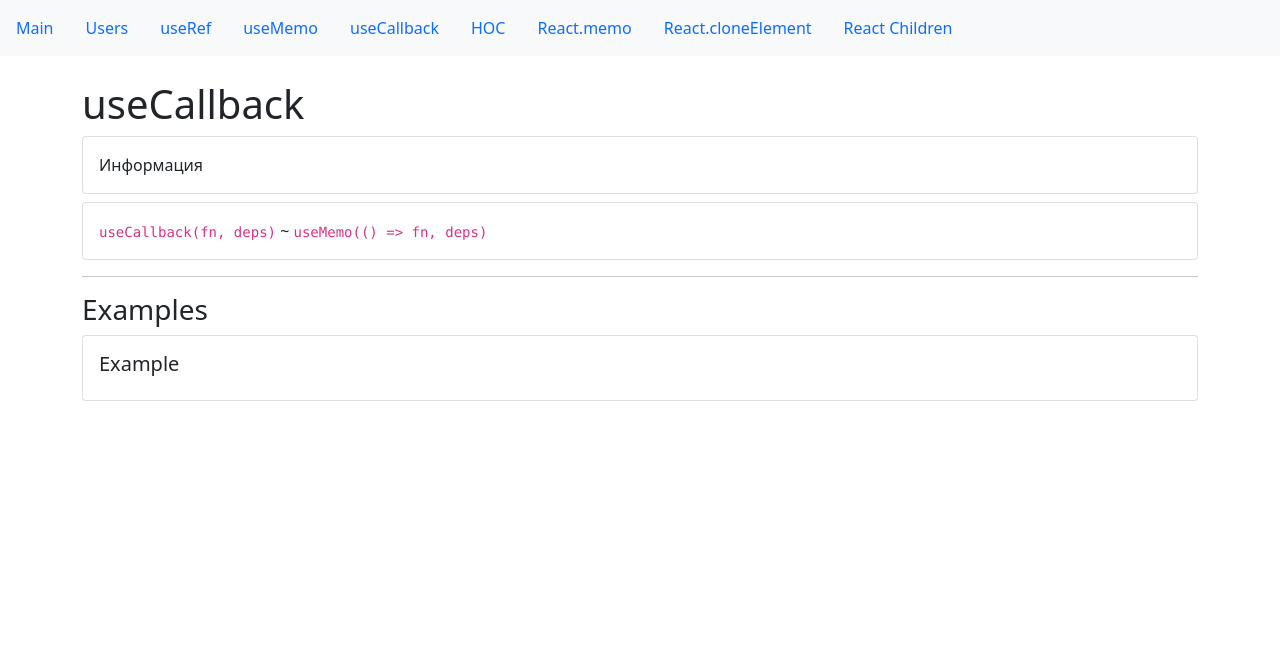
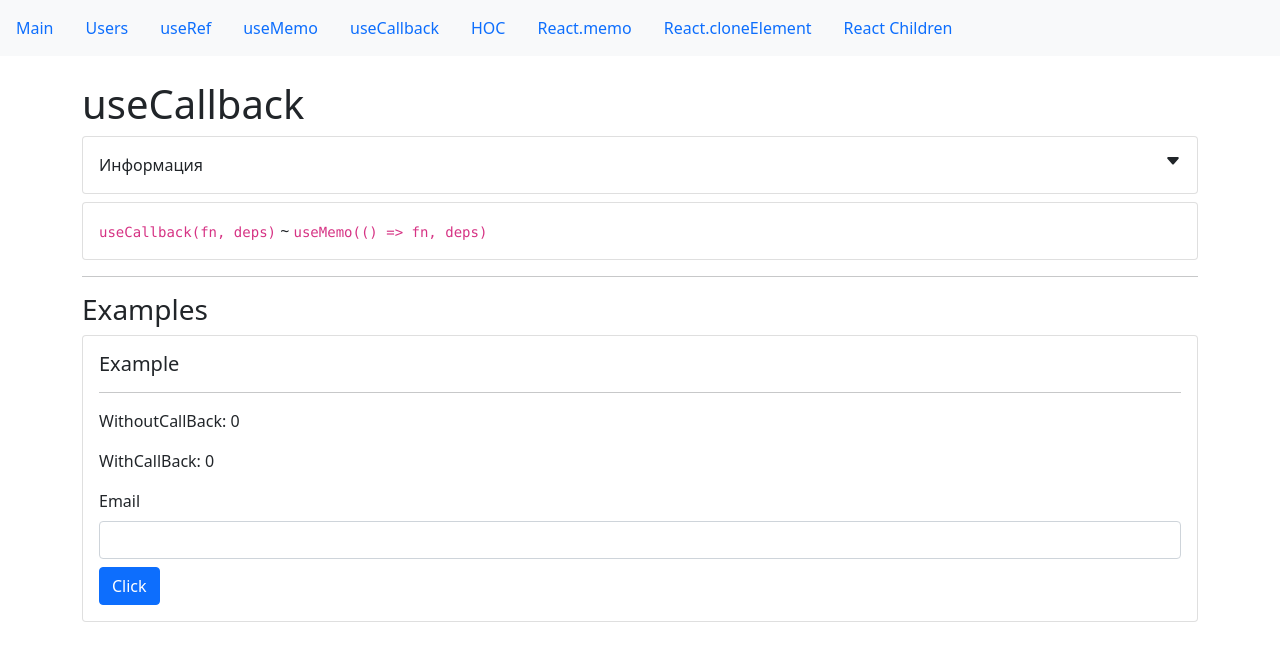
Before and after one commit to Kutsuruk/optimization-hooks, a React (Create React App) app: page /useCallback in a window 1280 px wide. Shown: the top 658 px of the page. Built offline with nearby package versions, Linux system fonts and the light colour scheme.

Commit message:
Learned about useCallback hook for store function call and dont recall it every render.

```diff
--- a/package.json
+++ b/package.json
@@ -7,6 +7,7 @@
     "@testing-library/react": "^13.4.0",
     "@testing-library/user-event": "^13.5.0",
     "bootstrap": "^5.1.0",
+    "bootstrap-icons": "^1.10.3",
     "react": "^18.2.0",
     "react-dom": "^18.2.0",
     "react-router-dom": "^5.3.0",
--- a/src/app/components/common/collapse.jsx
+++ b/src/app/components/common/collapse.jsx
@@ -19,13 +19,30 @@ const CollapseWrapper = ({ children, title, name }) => {
             <div className="card-body">
                 <div className="d-flex justify-content-between">
                     {title}
-                    <i
-                        className={
-                            "bi bi-caret-" +
-                            (!display ? "down-fill" : "up-fill")
-                        }
-                        onClick={toggleDisplay}
-                    ></i>
+                    {
+                        !display ? (
+                            <svg xmlns="http://www.w3.org/2000/svg"
+                                 width="16"
+                                 height="16"
+                                 fill="currentColor"
+                                 className="bi bi-caret-down-fill"
+                                 viewBox="0 0 16 16"
+                                 onClick={toggleDisplay}
+                            >
+                                <path d="M7.247 11.14 2.451 5.658C1.885 5.013 2.345 4 3.204 4h9.592a1 1 0 0 1 .753 1.659l-4.796 5.48a1 1 0 0 1-1.506 0z"/>
+                            </svg>
+                        ) : (
+                            <svg xmlns="http://www.w3.org/2000/svg"
+                                 width="16"
+                                 height="16"
+                                 fill="currentColor"
+                                 className="bi bi-caret-up-fill"
+                                 viewBox="0 0 16 16"
+                                 onClick={toggleDisplay}
+                            ><path d="m7.247 4.86-4.796 5.481c-.566.647-.106 1.659.753 1.659h9.592a1 1 0 0 0 .753-1.659l-4.796-5.48a1 1 0 0 0-1.506 0z"/>
+                            </svg>
+                        )
+                    }
                 </div>
                 <div className="collapse" ref={collapseRef} id={name + title}>
                     {children}
--- a/src/app/components/examples/useCallback/useCallBackExample.jsx
+++ b/src/app/components/examples/useCallback/useCallBackExample.jsx
@@ -1,11 +1,56 @@
-import React from "react";
+import React, {useCallback, useEffect, useRef, useState} from "react";
 import CardWrapper from "../../common/Card";
 import SmallTitle from "../../common/typografy/smallTitle";
+import Divider from "../../common/divider";
 
 const UseCallBackExample = () => {
+    const [data, setData] = useState({})
+    const withoutCallback = useRef(0)
+    const withCallback = useRef(0)
+
+    const handleChange = ({target}) => {
+        setData((prevState) => ({...prevState, [target.name]: target.value}))
+    }
+
+    const validatorWithoutCallback = (data) => {
+        console.log('validatorWithoutCallback', data)
+    }
+
+    const validatorWithCallback = useCallback((data) => {
+        console.log('validatorWithCallback', data)
+    }, [])
+
+    useEffect(() => {
+        validatorWithoutCallback(data)
+        validatorWithCallback(data)
+    }, [data])
+
+    useEffect(() => {
+        withoutCallback.current++
+    }, [validatorWithoutCallback])
+
+    useEffect(() => {
+        withCallback.current++
+    }, [withCallback])
+
     return (
         <CardWrapper>
             <SmallTitle>Example</SmallTitle>
+            <Divider />
+
+            <p>WithoutCallBack: {withoutCallback.current}</p>
+            <p>WithCallBack: {withCallback.current}</p>
+
+            <label htmlFor='email' className='form-label'>Email</label>
+            <input onChange={handleChange}
+                   type="email"
+                   className='form-control'
+                   id='email'
+                   name='email'
+                   value={data.email || ''}
+            />
+
+            <button className='btn btn-primary mt-2'>Click</button>
         </CardWrapper>
     );
 };
```
Also changed, not shown: 1 other file (tests, documents, lock files or other folders).
